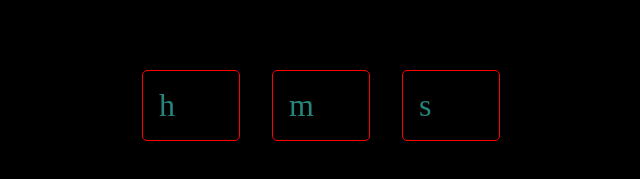
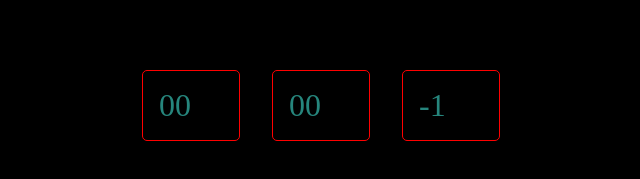
Before and after one commit to Divyam1708/count_down_timer, a plain HTML site: page index.html in a window 1280 px wide. Both pictures are taken after a click on the input "Start Counter". Shown: the part 439-618 px from the top of the page, 319-959 px from the left. Drawn offline with Linux system fonts and the light colour scheme.

Commit message:
good to go

```diff
--- a/app.css
+++ b/app.css
@@ -1,5 +1,5 @@
 :root{
-    /* --time_color:White; */
+    --time_color:White;
 }
 
 body{
--- a/app.js
+++ b/app.js
@@ -58,9 +58,9 @@ time_form.addEventListener('submit',(submit_event)=>{
         // second_put.innerHTML=second_store;
         // minute_put.innerHTML=minute_store;
         // hour_put.innerHTML=hour_store;
-        second_put.innerHTML="s";
-        minute_put.innerHTML="m";
-        hour_put.innerHTML="h";
+        second_put.innerHTML=`${second_store}`;
+        minute_put.innerHTML=`${minute_store}`;
+        hour_put.innerHTML=`${hour_store}`;
         console.log(second_store);
         console.log(minute_store);
         console.log(hour_store);
@@ -68,23 +68,22 @@ time_form.addEventListener('submit',(submit_event)=>{
 
 
         second_store--;
-        if (second_store==0 && minute_store==0 && hour_store==0 ) {
-            second_put.innerHTML="00";
-            minute_put.innerHTML="00";
-            hour_put.innerHTML="00";
-            clearInterval(time_interval)
-
-        }
         if (second_store==0) {
             second_store=59;
             minute_store--;
             console.log("minutes changed");
         }
-        if (minute_store==0) {
+        else if (minute_store==0 && second_store==0) {
             minute_store=0;
             hour_store--;
             second_put=0;
             console.log("hours changed");
+        }
+        else if (second_store==0 && minute_store==0 && hour_store==0 ) {
+            second_put.innerHTML="👍🏻";
+            minute_put.innerHTML="👍🏻";
+            hour_put.innerHTML="👍🏻"
+            clearInterval(time_interval)
         }
 
 
```
